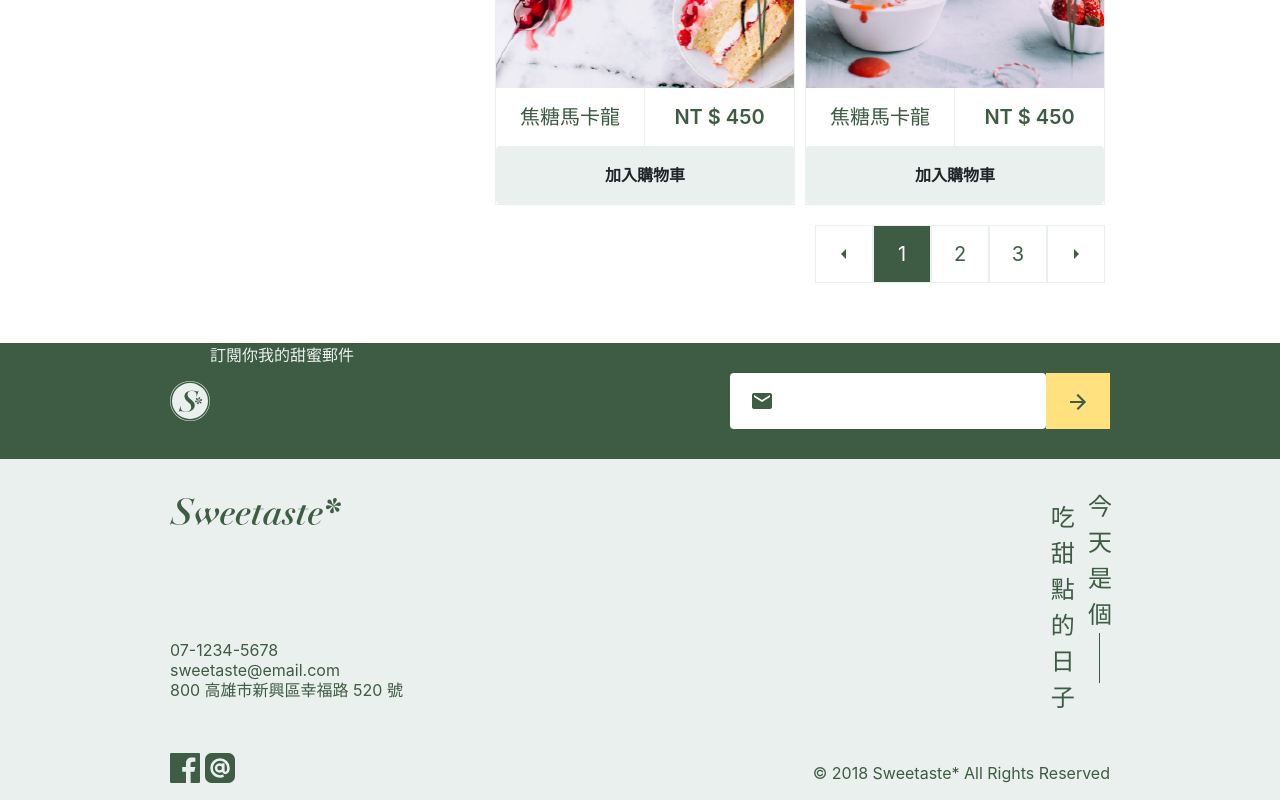
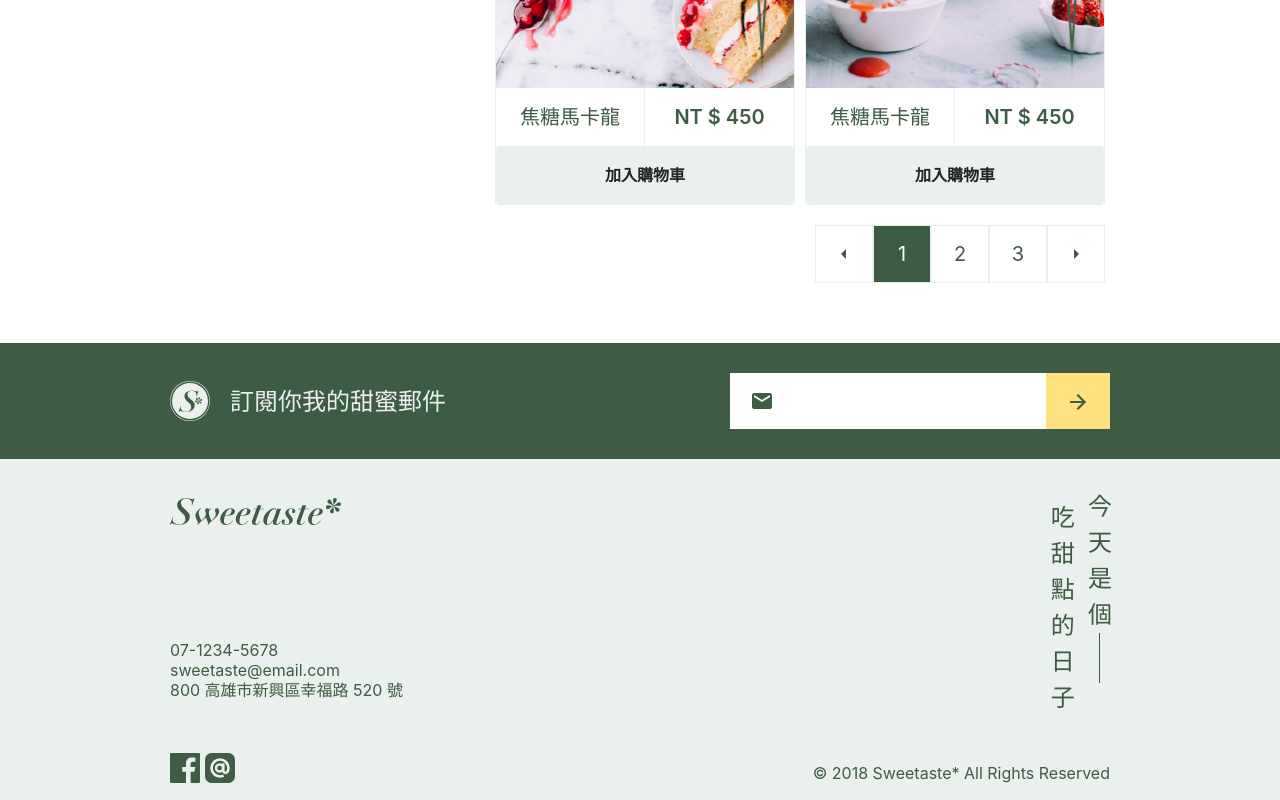
Before and after one commit to pig77111/cake-website, a plain HTML site: page cake.html in a window 1280 px wide. Shown: the part 1812-2612 px from the top of the page. Drawn offline with nearby package versions, Linux system fonts and the light colour scheme.

Commit message:
fixed input btn rounded

```diff
--- a/cake.html
+++ b/cake.html
@@ -272,7 +272,7 @@
 
             <div class="logo d-flex" data-aos="fade-up-right">
                 <img src="logo-light.svg" alt="">
-                <div class="logoÍ-text">
+                <div class="logo-text">
                     訂閱你我的甜蜜郵件
                 </div>
 
@@ -282,14 +282,14 @@
             </div>
 
 
-            <div class="input-btn d-flex ">
+            <div class="input-btn d-flex  ">
 
-                <div class="email-form ">
+                <div class="email-form  ">
 
 
 
                     <img src="mail-24px.png" alt="">
-                    <input type="email" name="" id="email" class="form-control" >
+                    <input type="email" name="" id="email" class="form-control rounded-0" >
 
 
 
```
